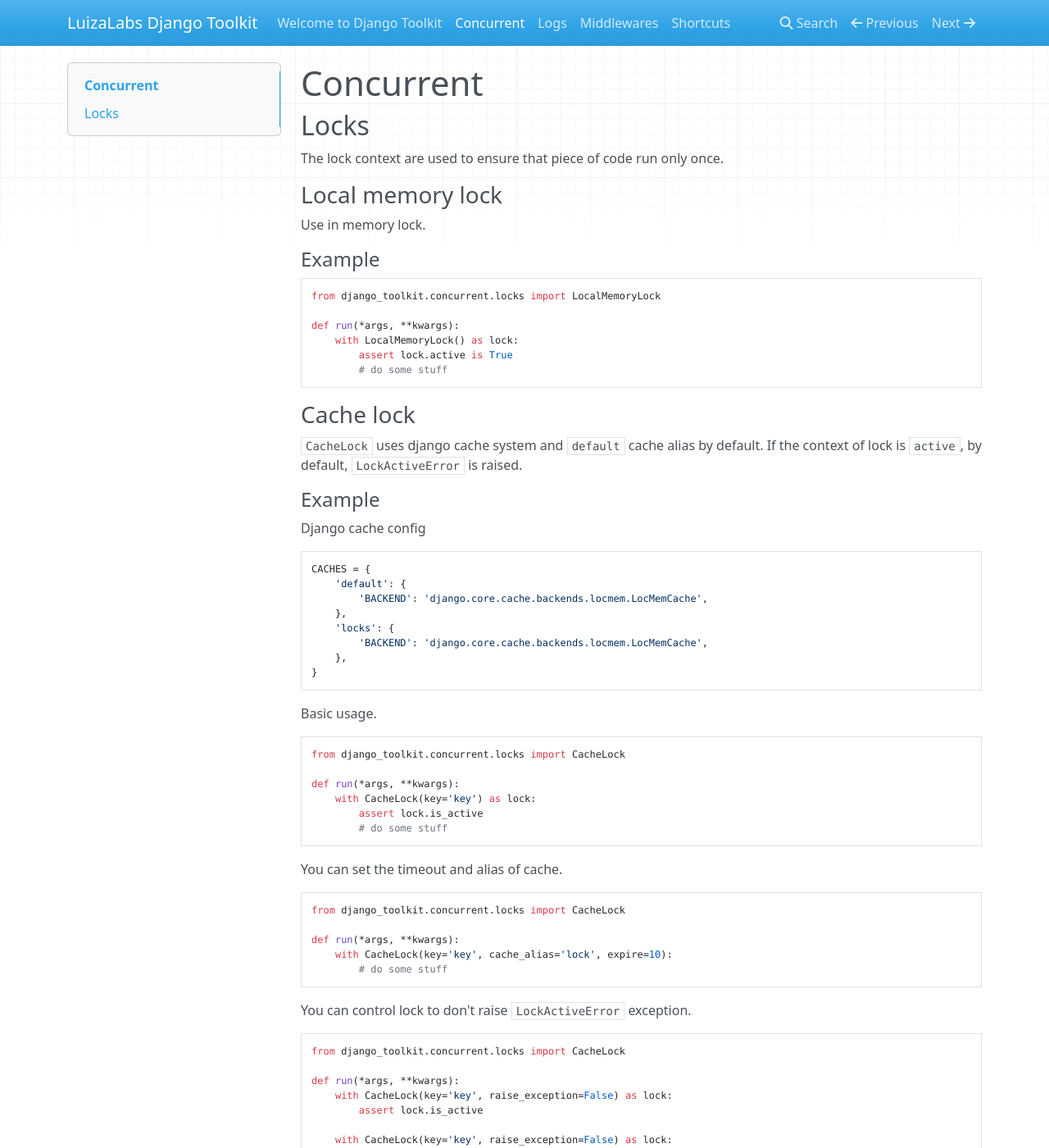
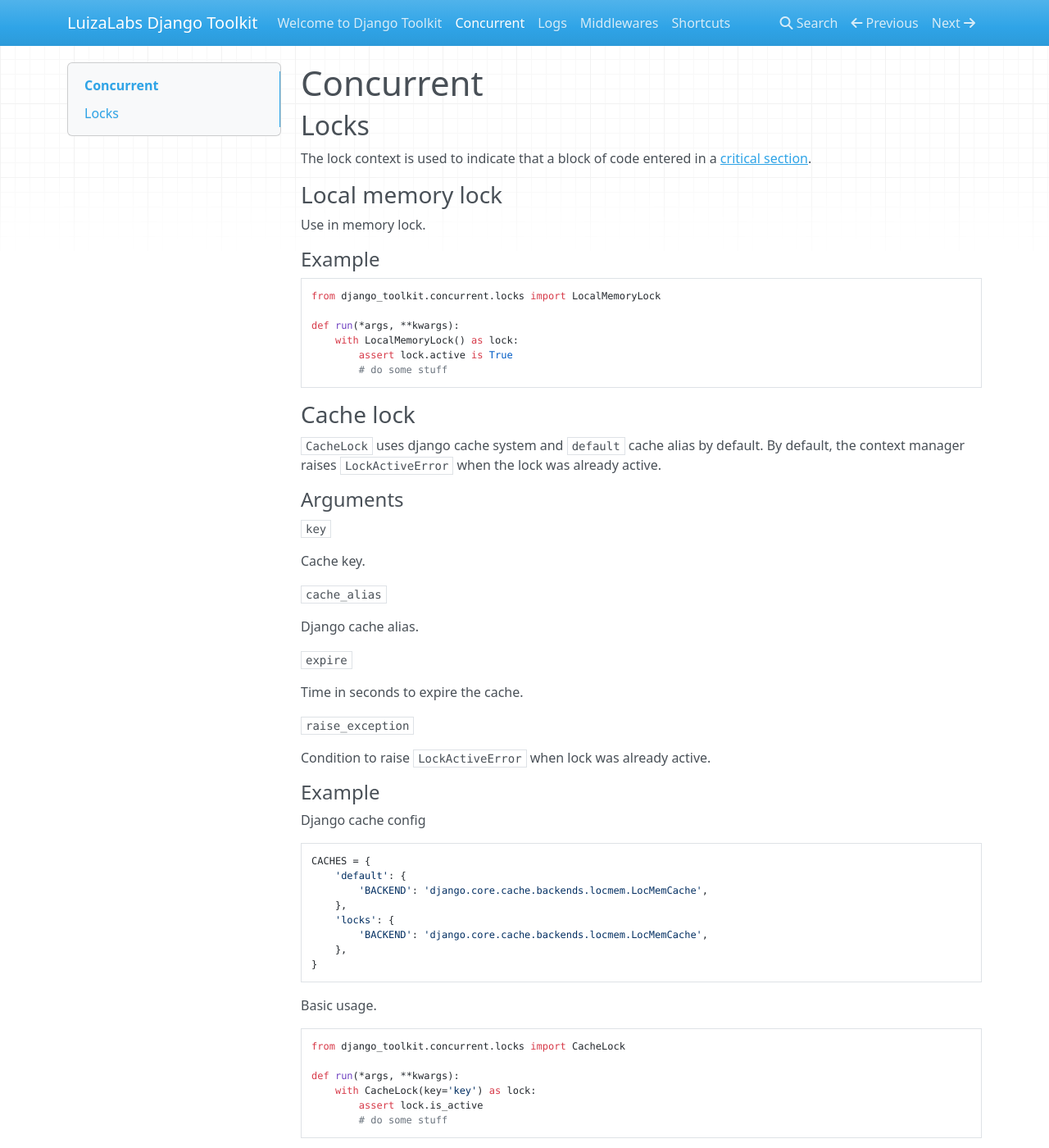
Before and after one commit to luizalabs/django-toolkit, an MkDocs documentation site: the page built from docs/concurrent.md, in a window 1280 px wide and 1400 px high. Shown: the whole window at 82% size. Built offline with MkDocs 1.6.1, drawn with Linux system fonts in a browser that asks for light colours; nearby versions of some CDN libraries.

Commit message:
improve documentation

```diff
--- a/docs/concurrent.md
+++ b/docs/concurrent.md
@@ -2,7 +2,7 @@
 
 ## Locks
 
-The lock context are used to ensure that piece of code run only once.
+The lock context is used to indicate that a block of code entered in a [critical section](https://en.wikipedia.org/wiki/Critical_section).
 
 ### Local memory lock
 
@@ -22,7 +22,26 @@ def run(*args, **kwargs):
 ### Cache lock
 
 `CacheLock` uses django cache system and `default` cache alias by default.
-If the context of lock is `active`, by default, `LockActiveError` is raised.
+By default, the context manager raises `LockActiveError` when the lock was already active.
+
+#### Arguments
+
+`key`
+
+Cache key.
+
+`cache_alias`
+
+Django cache alias.
+
+`expire`
+
+Time in seconds to expire the cache.
+
+`raise_exception`
+
+Condition to raise `LockActiveError` when lock was already active.
+
 
 #### Example
 
```
Also changed, not shown: 1 other file.
